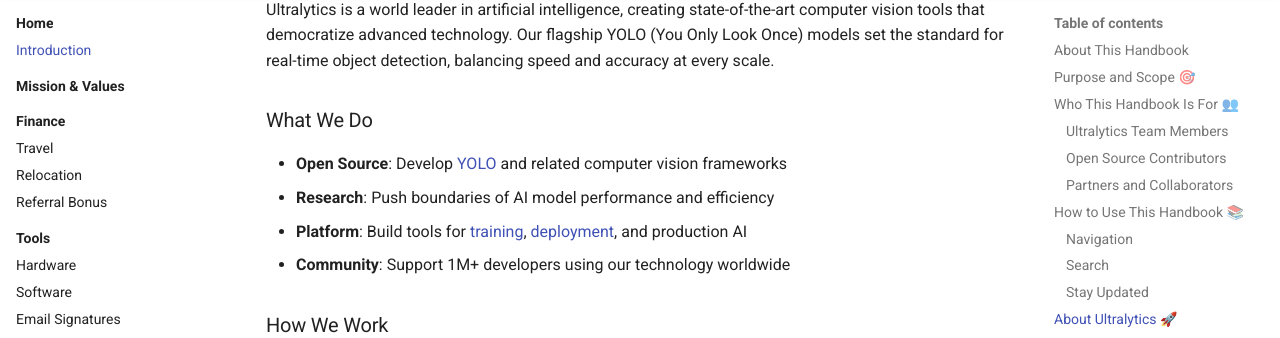
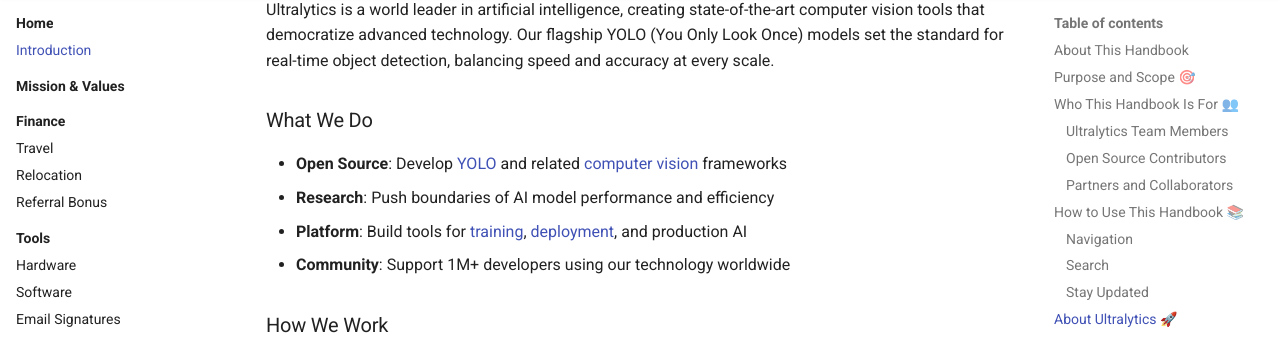
Before and after one commit to ultralytics/handbook, an MkDocs documentation site: the page built from docs/en/introduction.md, in a window 1280 px wide and 900 px high, scrolled down 2047 px. Shown: the part 106-444 px from the top of the window. Built offline with MkDocs 1.6.1 and Material for MkDocs 9.7.7, drawn with Linux system fonts in a browser that asks for light colours; comment, search, counter and statistics services are not loaded; part of the change alters nothing that is shown.

```diff
--- a/docs/en/introduction.md
+++ b/docs/en/introduction.md
@@ -74,7 +74,7 @@ Ultralytics is a world leader in artificial intelligence, creating state-of-the-
 
 ### What We Do
 
-- **Open Source**: Develop [YOLO](https://docs.ultralytics.com/models/) and related computer vision frameworks
+- **Open Source**: Develop [YOLO](https://www.ultralytics.com/yolo) and related [computer vision](https://docs.ultralytics.com/tasks/) frameworks
 - **Research**: Push boundaries of AI model performance and efficiency
 - **Platform**: Build tools for [training](https://docs.ultralytics.com/modes/train/), [deployment](https://docs.ultralytics.com/guides/model-deployment-options/), and production AI
 - **Community**: Support 1M+ developers using our technology worldwide
```
